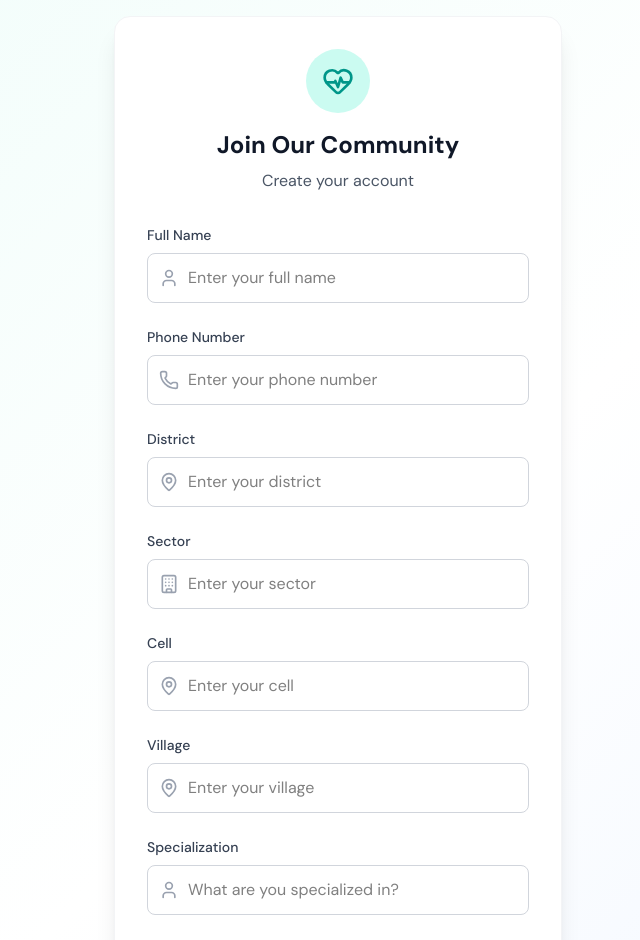
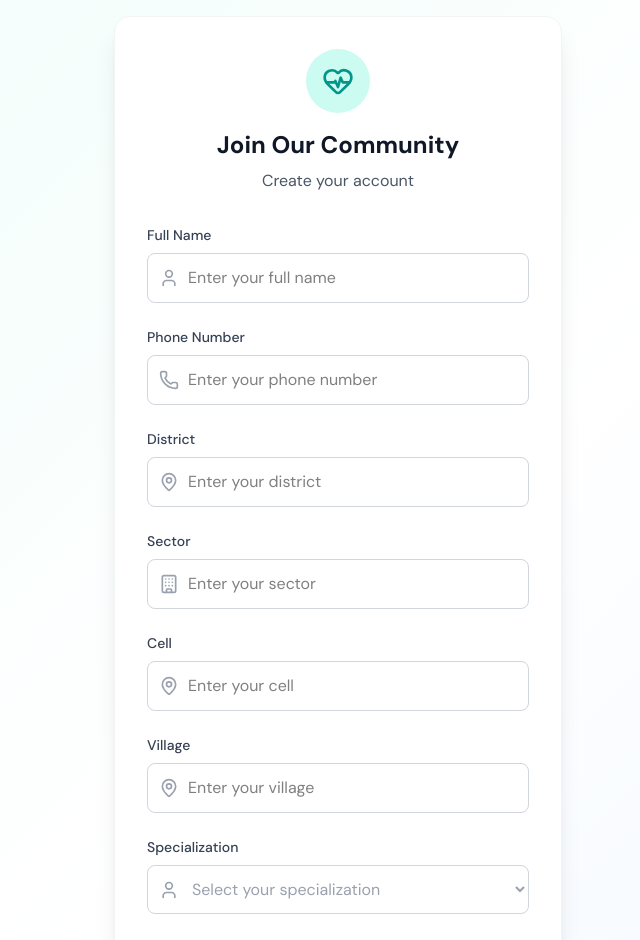
Before and after one commit to tuyishimejohnson/capstone-project, a React (Vite) app: page /signup in a window 1280 px wide. Shown: the top 940 px of the page, without its empty margins (302-942 px from the left). Built offline with nearby package versions, Linux system fonts and the light colour scheme; a web font is replaced by a local one.

Commit message:
update signup page to contain select in specialization

```diff
--- a/src/components/auth/LoginForm.tsx
+++ b/src/components/auth/LoginForm.tsx
@@ -168,7 +168,7 @@ export const LoginForm: React.FC<LoginFormProps> = () => {
                   className={`w-full pl-10 pr-4 py-3 border rounded-lg focus:ring-2 focus:ring-teal-500 focus:border-transparent transition-all ${
                     errors.pin ? "border-red-300 bg-red-50" : "border-gray-300"
                   }`}
-                  placeholder="Enter your PIN"
+                  placeholder="Enter your CHW PIN"
                   maxLength={4}
                   min={0}
                   max={9999}
--- a/src/components/auth/SignupForm.tsx
+++ b/src/components/auth/SignupForm.tsx
@@ -275,18 +275,22 @@ export const SignupForm: React.FC<SignupFormProps> = () => {
               </label>
               <div className="relative">
                 <User className="absolute left-3 top-1/2 transform -translate-y-1/2 w-5 h-5 text-gray-400" />
-                <input
-                  type="text"
+
+                <select
                   id="specialization"
                   value={specialization}
                   onChange={(e) => setSpecialization(e.target.value)}
-                  className={`w-full pl-10 pr-4 py-3 border rounded-lg focus:ring-2 focus:ring-teal-500 focus:border-transparent transition-all ${
+                  className={`w-full pl-10 pr-4 py-3 border rounded-lg focus:ring-2 focus:ring-teal-500 focus:border-transparent transition-all text-gray-400 ${
                     errors.specialization
                       ? "border-red-300 bg-red-50"
                       : "border-gray-300"
                   }`}
-                  placeholder="What are you specialized in?"
-                />
+                >
+                  <option value="">Select your specialization</option>
+                  <option value="Malaria">Malaria Treatment</option>
+                  <option value="Maternal Health">Maternal Health</option>
+                  <option value="Nutrition">Child Nutrition</option>
+                </select>
               </div>
               {errors.specialization && (
                 <p className="mt-1 text-sm text-red-600">
```
